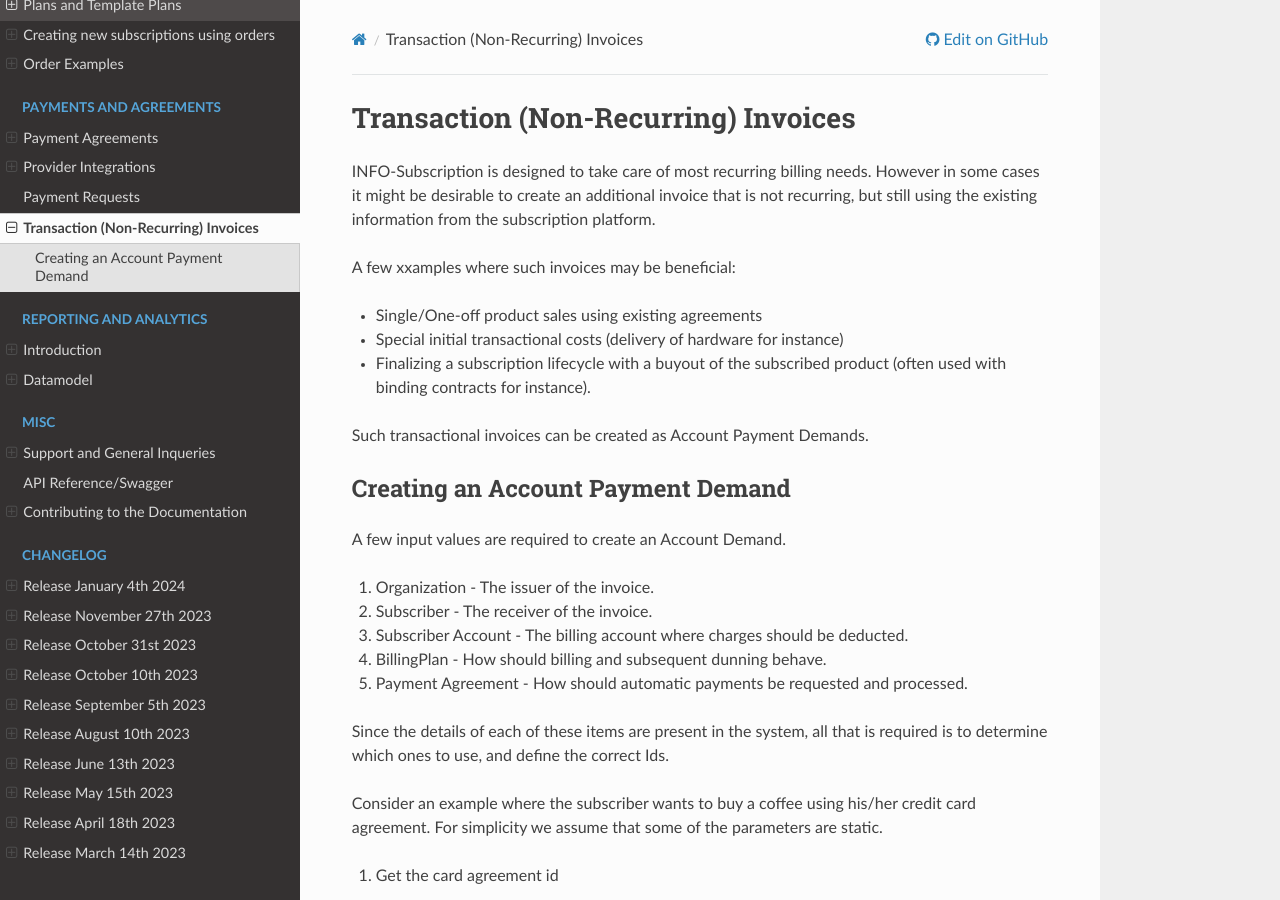
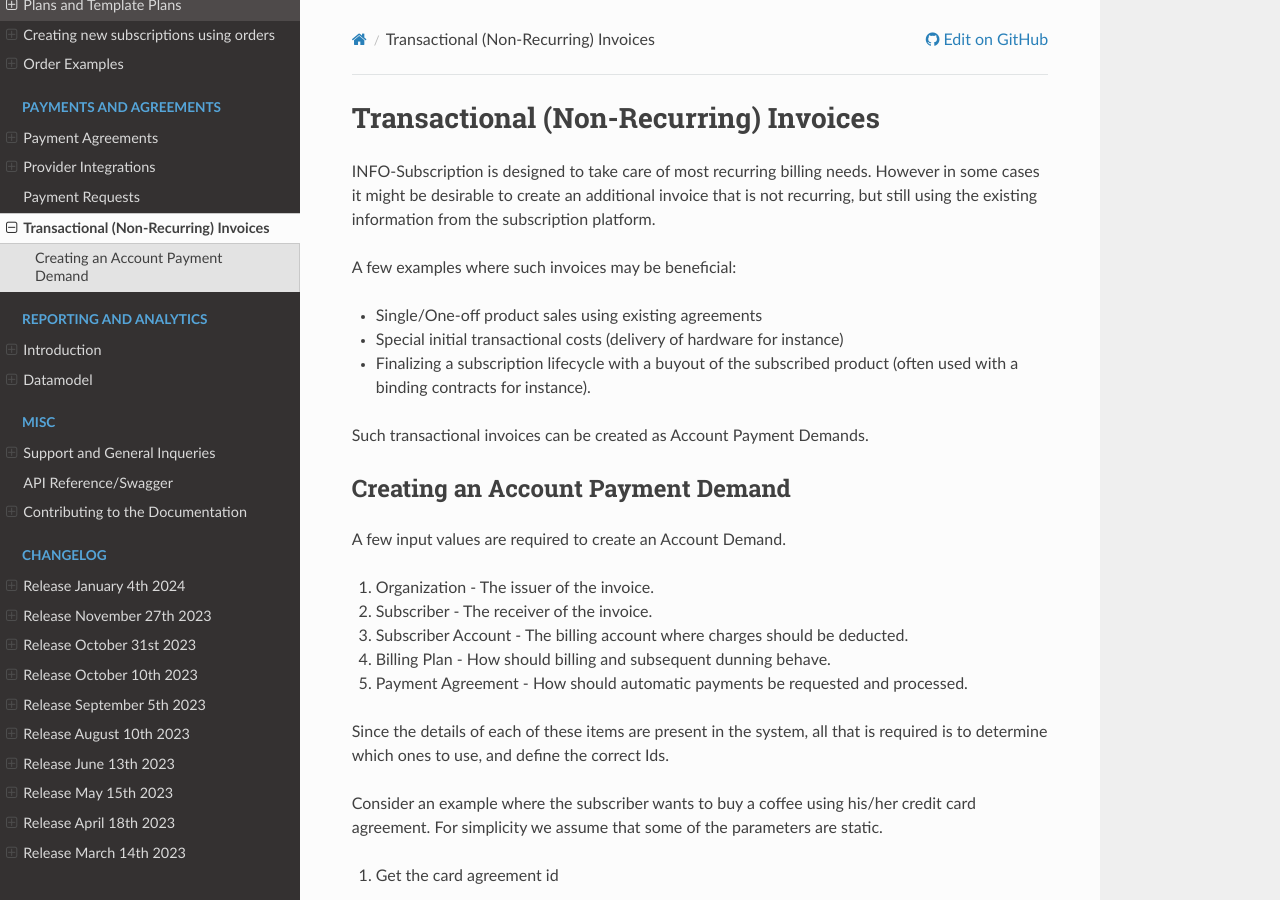
Before and after one commit to infosoftas/info-subscription-doc, a Sphinx documentation site: the page built from source/billing/standalone.rst, in a window 1280 px wide and 900 px high. Built offline with Sphinx 7.4.7 and the Read the Docs theme 2.0.0, drawn with Linux system fonts in a browser that asks for light colours; formulas are drawn with MathJax 3.

Commit message:
Minor wording corrections

```diff
--- a/source/billing/standalone.rst
+++ b/source/billing/standalone.rst
@@ -1,17 +1,17 @@
 .. _standalone-paymentdemands:
 
-*************************************
-Transaction (Non-Recurring) Invoices
-*************************************
+**************************************
+Transactional (Non-Recurring) Invoices
+**************************************
 
 |projectName| is designed to take care of most recurring billing needs.
 However in some cases it might be desirable to create an additional invoice that is not recurring, but still using the existing information from the subscription platform.
 
-A few xxamples where such invoices may be beneficial:
+A few examples where such invoices may be beneficial:
 
 - Single/One-off product sales using existing agreements
 - Special initial transactional costs (delivery of hardware for instance)
-- Finalizing a subscription lifecycle with a buyout of the subscribed product (often used with binding contracts for instance).
+- Finalizing a subscription lifecycle with a buyout of the subscribed product (often used with a binding contracts for instance).
 
 Such transactional invoices can be created as Account Payment Demands.
 
@@ -22,7 +22,7 @@ A few input values are required to create an Account Demand.
 #. Organization - The issuer of the invoice.
 #. Subscriber - The receiver of the invoice.
 #. Subscriber Account - The billing account where charges should be deducted.
-#. BillingPlan - How should billing and subsequent dunning behave.
+#. Billing Plan - How should billing and subsequent dunning behave.
 #. Payment Agreement - How should automatic payments be requested and processed.
 
 Since the details of each of these items are present in the system, all that is required is to determine which ones to use, and define the correct Ids.
--- a/source/subscription/plans.rst
+++ b/source/subscription/plans.rst
@@ -25,7 +25,7 @@ When placing a new :ref:`order <subscription-orders>` a template is referred for
 The template and the choices together form a plan instance, a Subscription Plan, which is associated with the created subscription.
 When created the subscription plan does not refer back to the template and the template can be changed at will without affecting the instance on the subscription.
 
-For more details on choices during orders refer to the  :ref:`order section <subscription-orders>`.
+For more details on choices during orders refer to the :ref:`order section <subscription-orders>`.
 
 .. _subscription-plan-changes:
 
```
Also changed, not shown: other parts of source/subscription/plans.rst (+1 -1 lines).
